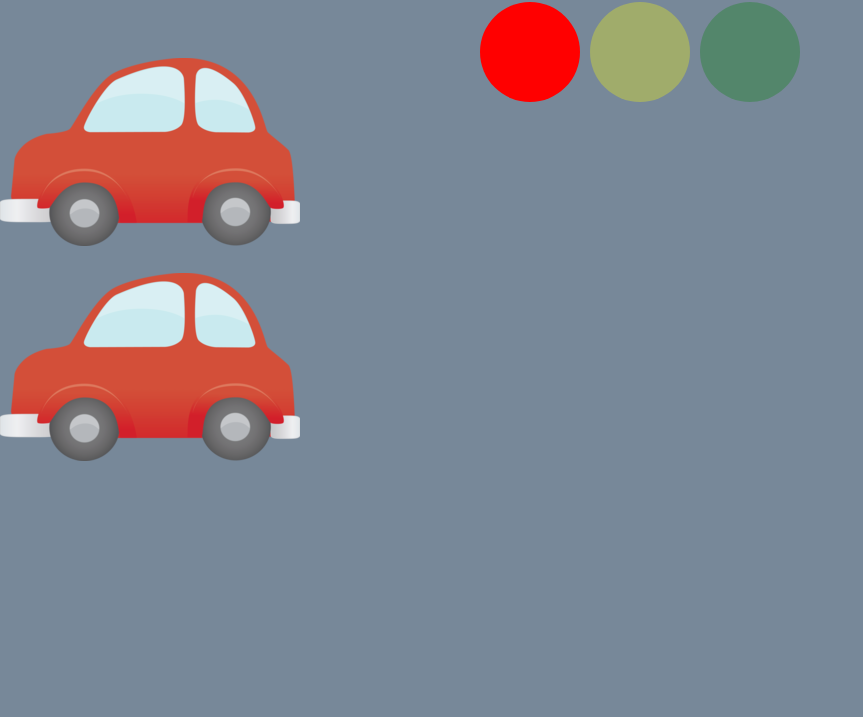
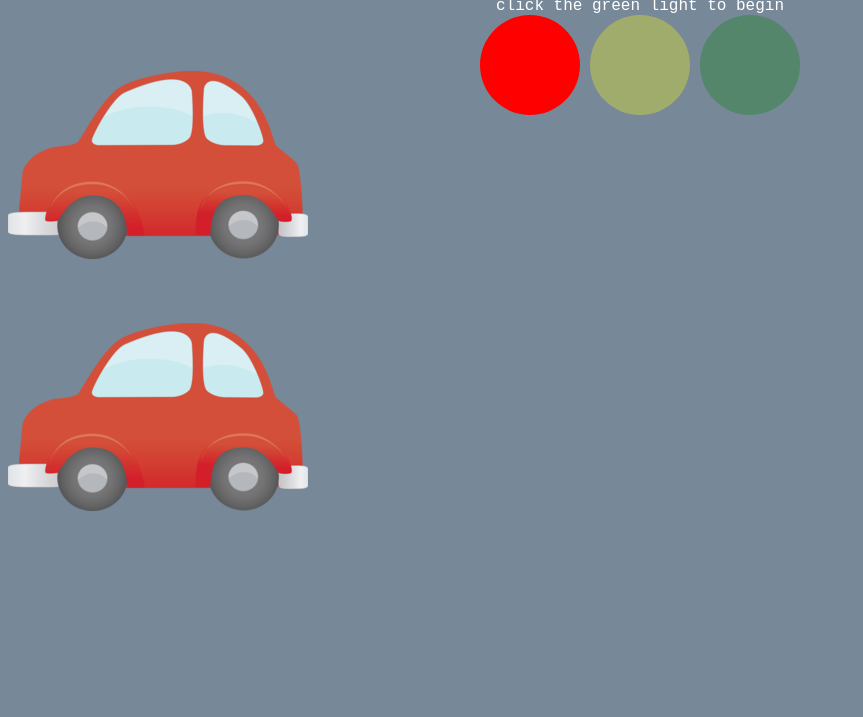
Before and after one commit to jessdevine10/jessdevine10.github.io, a plain HTML site: page finalproject.htm in a window 1280 px wide. Shown: the part 83-800 px from the top of the page, without its empty margins (0-863 px from the left). Drawn offline with nearby package versions, Linux system fonts and the light colour scheme.

Commit message:
color change

```diff
--- a/style2.css
+++ b/style2.css
@@ -1,12 +1,3 @@
-    * {
-    margin: 0;
-    padding: 0;
-}
-html {
-    margin: 30px 0;
-    overflow-x: hidden;
-}
-
 div {
 
     height: 280px;
@@ -19,7 +10,7 @@ div {
 
 .blue {
     background-image: url("car.png");
-    top: 300px;
+    top: 350px;
 }
 
 body {
@@ -29,9 +20,9 @@ body {
 }
 
 h3 {
-	color:#ADD8E6;
+	color: solid white;
 	text-decoration:underline;
-	text-shadow: 3px 2px white;
+	text-shadow: 3px 2px #ADD8E6;
 }
 h1 {
 	color: solid black;
```
